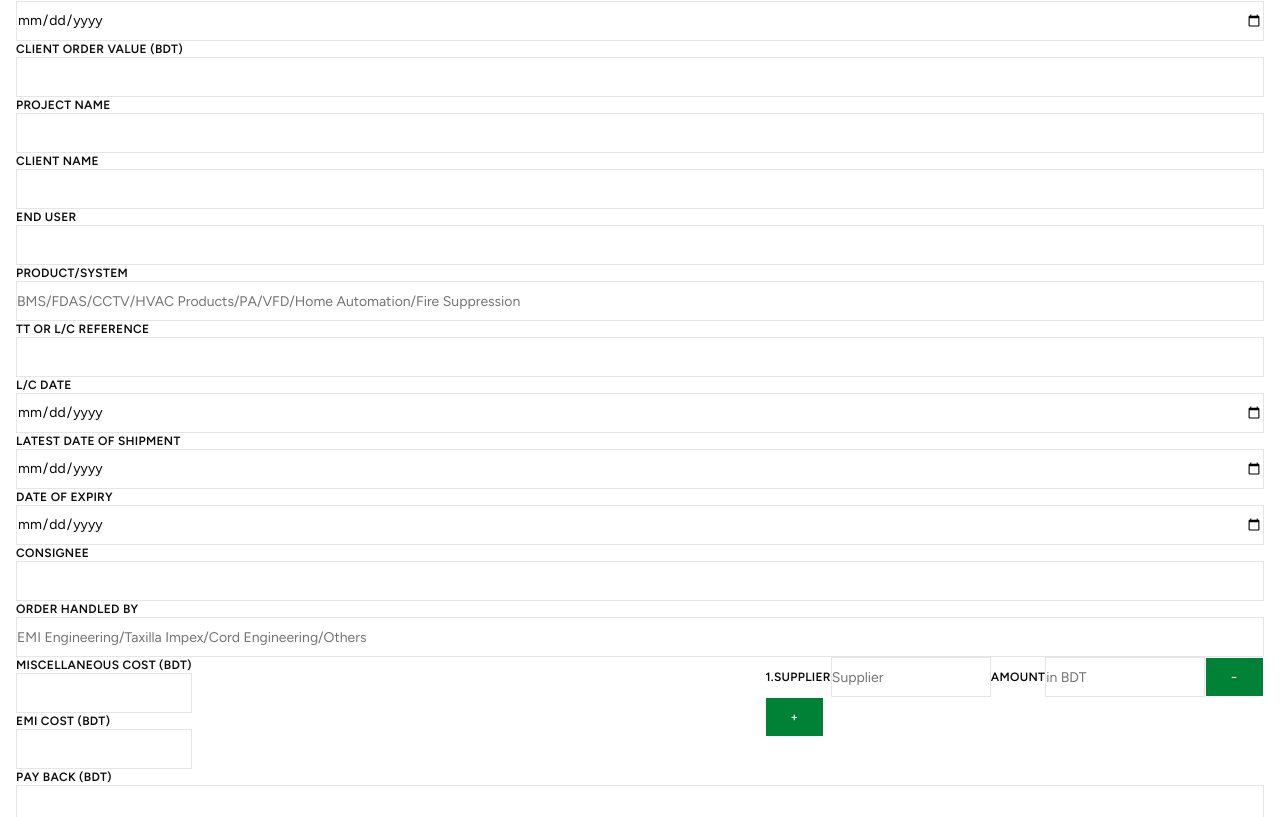
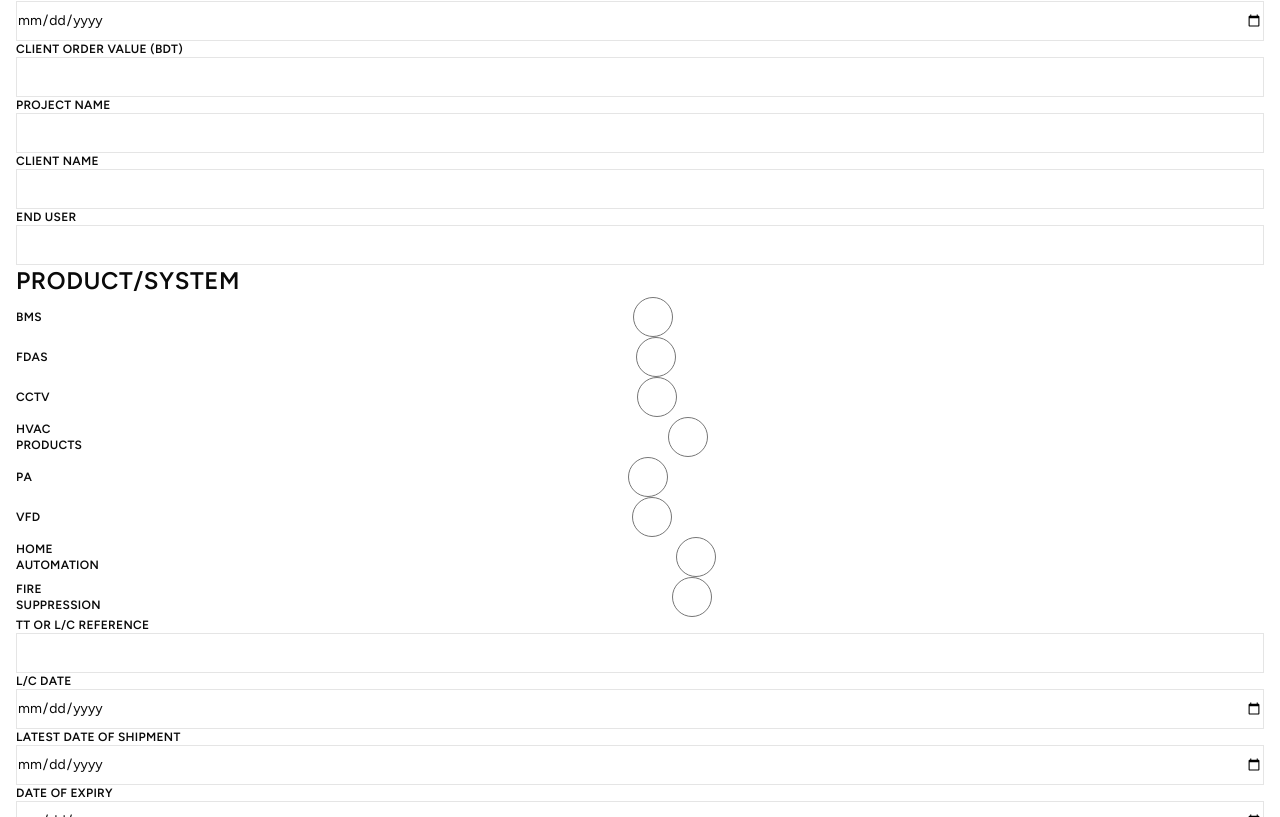
Before and after one commit to GatorAlli/FelixAdmin, a Next.js app: page /order_form in a window 1280 px wide. Shown: the part 463-1280 px from the top of the page. Built offline with nearby package versions, Linux system fonts and the light colour scheme; no server answers.

Commit message:
Added in a radio system in place of the product/system slot

```diff
--- a/app/(pages)/order_form/PageBody.tsx
+++ b/app/(pages)/order_form/PageBody.tsx
@@ -93,9 +93,6 @@ export default function PageBody() {
           value={emiOrderRef}
           onChange={(e) => setEmiOrderRef(e.target.value)}
         />
-      </div>
-      <div>
-        <Label htmlFor="paymentMode">{paymentMode}</Label>
       </div>
       <div>
         <Label className="text-2xl">Payment Mode</Label>
@@ -209,15 +206,95 @@ export default function PageBody() {
         />
       </div>
       <div>
-        <Label htmlFor="productSystem">Product/System</Label>
-        <Input
-          placeholder="BMS/FDAS/CCTV/HVAC Products/PA/VFD/Home Automation/Fire Suppression"
-          id="productSystem"
-          name="productSystem"
-          type="text"
-          value={productSystem}
-          onChange={(e) => setProductSystem(e.target.value)}
-        />
+        <Label htmlFor="productSystem" className="text-2xl">
+          Product/System
+        </Label>
+
+        <div className="flex">
+          <Label>BMS</Label>
+          <Input
+            id="productSystem"
+            name="productSystem"
+            type="radio"
+            value={productSystem}
+            onChange={(e) => setProductSystem("BMS")}
+          />
+        </div>
+        <div className="flex">
+          <Label>FDAS</Label>
+          <Input
+            id="productSystem"
+            name="productSystem"
+            type="radio"
+            value={productSystem}
+            onChange={(e) => setProductSystem("FDAS")}
+          />
+        </div>
+        <div className="flex">
+          <Label>CCTV</Label>
+          <Input
+            id="productSystem"
+            name="productSystem"
+            type="radio"
+            value={productSystem}
+            onChange={(e) => setProductSystem("CCTV")}
+          />
+        </div>
+
+        <div className="flex">
+          <Label>HVAC Products</Label>
+          <Input
+            id="productSystem"
+            name="productSystem"
+            type="radio"
+            value={productSystem}
+            onChange={(e) => setProductSystem("HVAC Products")}
+          />
+        </div>
+
+        <div className="flex">
+          <Label>PA</Label>
+          <Input
+            id="productSystem"
+            name="productSystem"
+            type="radio"
+            value={productSystem}
+            onChange={(e) => setProductSystem("PA")}
+          />
+        </div>
+
+        <div className="flex">
+          <Label>VFD</Label>
+          <Input
+            id="productSystem"
+            name="productSystem"
+            type="radio"
+            value={productSystem}
+            onChange={(e) => setProductSystem("VFD")}
+          />
+        </div>
+
+        <div className="flex">
+          <Label>Home Automation</Label>
+          <Input
+            id="productSystem"
+            name="productSystem"
+            type="radio"
+            value={productSystem}
+            onChange={(e) => setProductSystem("Home Automation")}
+          />
+        </div>
+
+        <div className="flex">
+          <Label>Fire Suppression</Label>
+          <Input
+            id="productSystem"
+            name="productSystem"
+            type="radio"
+            value={productSystem}
+            onChange={(e) => setProductSystem("Fire Suppression")}
+          />
+        </div>
       </div>
       <div>
         <Label htmlFor="ttOrLcRef">TT or L/C reference</Label>
```
